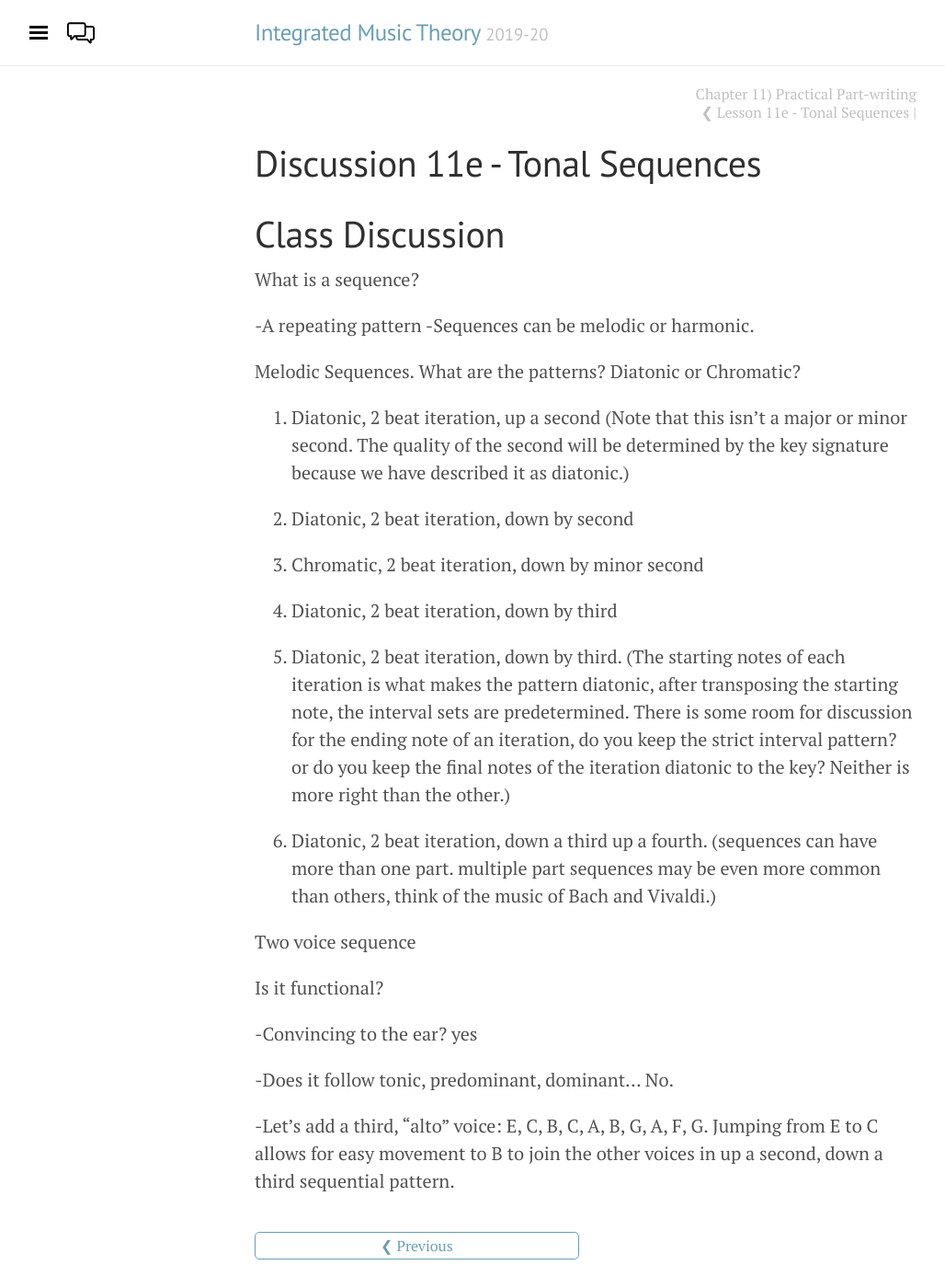
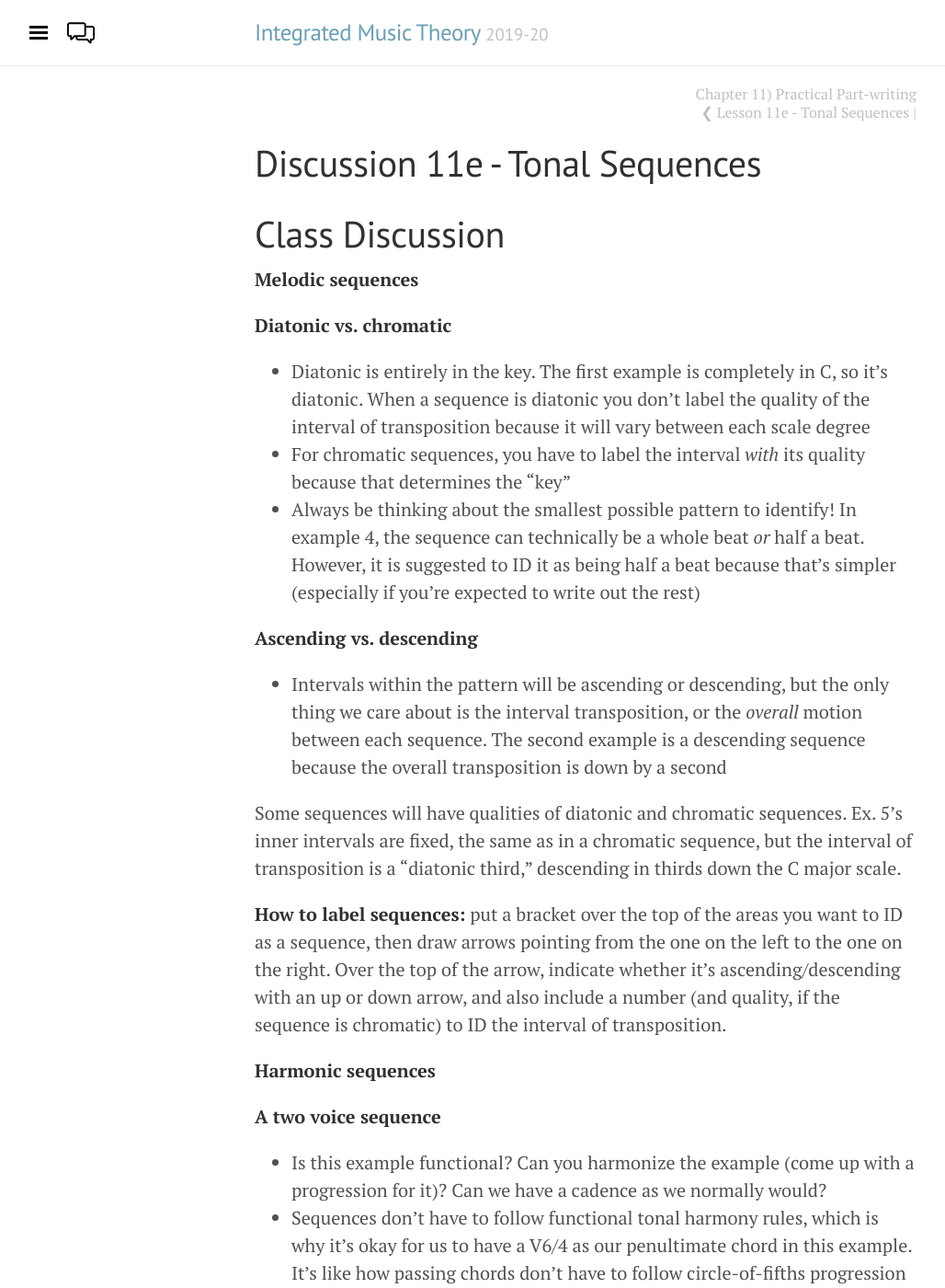
Before and after one commit to intmus/inttheory19-20, a Jekyll site: the page built from _11-further-part-writing/e2-tonalsequences.md, in a window 1280 px wide and 1400 px high. Shown: the whole window at 92% size, without its empty margins (3-1031 px from the left). Built offline with Jekyll 4.4.1, drawn with Linux system fonts in a browser that asks for light colours; some of the changed text lies outside the part shown.

Commit message:
Added 11e discussion

```diff
--- a/_11-further-part-writing/e2-tonalsequences.md
+++ b/_11-further-part-writing/e2-tonalsequences.md
@@ -5,30 +5,33 @@ title: Discussion 11e - Tonal Sequences
 
 # Class Discussion
 
-What is a sequence?
+**Melodic sequences**
 
--A repeating pattern -Sequences can be melodic or harmonic.
+**Diatonic vs. chromatic**
+- Diatonic is entirely in the key. The first example is completely in C, so it's diatonic. When a sequence is diatonic you don't label the quality of the interval of transposition because it will vary between each scale degree
+- For chromatic sequences, you have to label the interval *with* its quality because that determines the "key"
+- Always be thinking about the smallest possible pattern to identify! In example 4, the sequence can technically be a whole beat *or* half a beat. However, it is suggested to ID it as being half a beat because that's simpler (especially if you're expected to write out the rest)
 
-Melodic Sequences. What are the patterns? Diatonic or Chromatic?
+**Ascending vs. descending**
+- Intervals within the pattern will be ascending or descending, but the only thing we care about is the interval transposition, or the *overall* motion between each sequence. The second example is a descending sequence because the overall transposition is down by a second
 
-1. Diatonic, 2 beat iteration, up a second (Note that this isn't a major or minor second. The quality of the second will be determined by the key signature because we have described it as diatonic.)
+Some sequences will have qualities of diatonic and chromatic sequences. Ex. 5's inner intervals are fixed, the same as in a chromatic sequence, but the interval of transposition is a "diatonic third," descending in thirds down the C major scale.
 
-2. Diatonic, 2 beat iteration, down by second
+**How to label sequences:** put a bracket over the top of the areas you want to ID as a sequence, then draw arrows pointing from the one on the left to the one on the right. Over the top of the arrow, indicate whether it's ascending/descending with an up or down arrow, and also include a number (and quality, if the sequence is chromatic) to ID the interval of transposition.
 
-3. Chromatic, 2 beat iteration, down by minor second
+**Harmonic sequences**
 
-4. Diatonic, 2 beat iteration, down by third
+**A two voice sequence**
+- Is this example functional? Can you harmonize the example (come up with a progression for it)? Can we have a cadence as we normally would?
+- Sequences don't have to follow functional tonal harmony rules, which is why it's okay for us to have a V6/4 as our penultimate chord in this example. It's like how passing chords don't have to follow circle-of-fifths progression rules, except it's all the time
+- Adding the alto voice
+  - This also ends up being a sequence! From the second measure, the pattern is down a third + up a second, or an overall transposition interval of a second
 
-5. Diatonic, 2 beat iteration, down by third. (The starting notes of each iteration is what makes the pattern diatonic, after transposing the starting note, the interval sets are predetermined. There is some room for discussion for the ending note of an iteration, do you keep the strict interval pattern? or do you keep the final notes of the iteration diatonic to the key? Neither is more right than the other.)
 
-6. Diatonic, 2 beat iteration, down a third up a fourth. (sequences can have more than one part. multiple part sequences may be even more common than others, think of the music of Bach and Vivaldi.)
-
-Two voice sequence
-
-Is it functional?
-
--Convincing to the ear? yes
-
--Does it follow tonic, predominant, dominant... No.
-
--Let's add a third, "alto" voice: E, C, B, C, A, B, G, A, F, G. Jumping from E to C allows for easy movement to B to join the other voices in up a second, down a third sequential pattern.
+**Common sequences**
+- Parallel 6 chords
+  - Made entirely of first inversion chords. Goal is a smooth + strong bassline
+  - Always descending
+- Pachelbel's sequence
+  - Suuuuuuuper prevalent, you hear it everywhere
+  - This is the reason we have iii -> IV in our chord progression chart! This progression works in Pachelbel's Canon in D and is used widely even today
```
